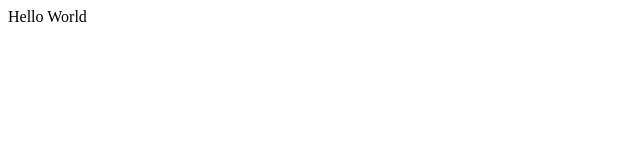
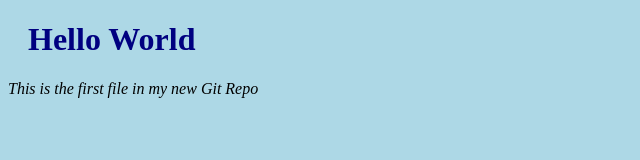
Before and after one commit to tfong431986/module1, a plain HTML site: page index.html in a window 1280 px wide. Shown: the whole page, without its empty margins (0-640 px from the left). Drawn offline with Linux system fonts and the light colour scheme.

Commit message:
first commit

```diff
--- a/index.html
+++ b/index.html
@@ -5,8 +5,12 @@
     <meta http-equiv="X-UA-Compatible" content="IE=edge">
     <meta name="viewport" content="width=device-width, initial-scale=1.0">
     <title>Document</title>
+    <link rel="stylesheet" href="styles.css">
 </head>
 <body>
+    <h1>
     Hello World
+    </h1>
+    <p>This is the first file in my new Git Repo</p>
 </body>
 </html>
--- /dev/null
+++ b/styles.css
@@ -0,0 +1,10 @@
+body {
+    background-color: lightblue;
+}
+h1 {
+    color: navy;
+    margin-left: 20px;
+}
+p {
+    font-style: italic;
+}
```
Also changed, not shown: 1 other file.
